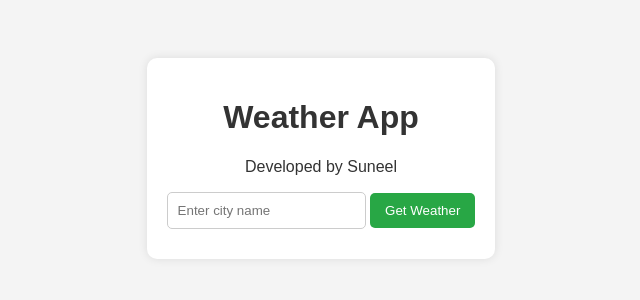
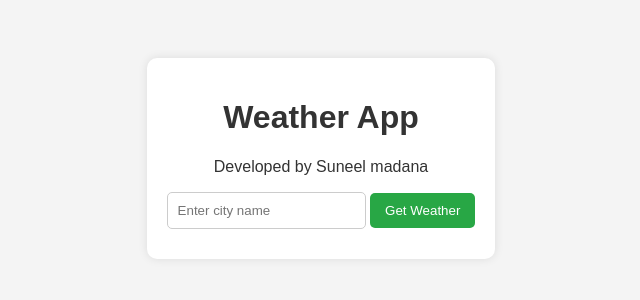
Before and after one commit to suneel00/Flask-App-GitHub-Actions-ArgoCD, a Flask app: page / in a window 1280 px wide. Shown: the top 300 px of the page, without its empty margins (319-959 px from the left). Run offline with Flask 3, Linux system fonts and the light colour scheme.

Commit message:
Update index.html

```diff
--- a/templates/index.html
+++ b/templates/index.html
@@ -9,7 +9,7 @@
 <body>
     <div class="container">
         <h1>Weather App</h1>
-        <p>Developed by Suneel</p>
+        <p>Developed by Suneel madana</p>
         <form method="POST">
             <input type="text" name="city" placeholder="Enter city name" required>
             <button type="submit">Get Weather</button>
```
